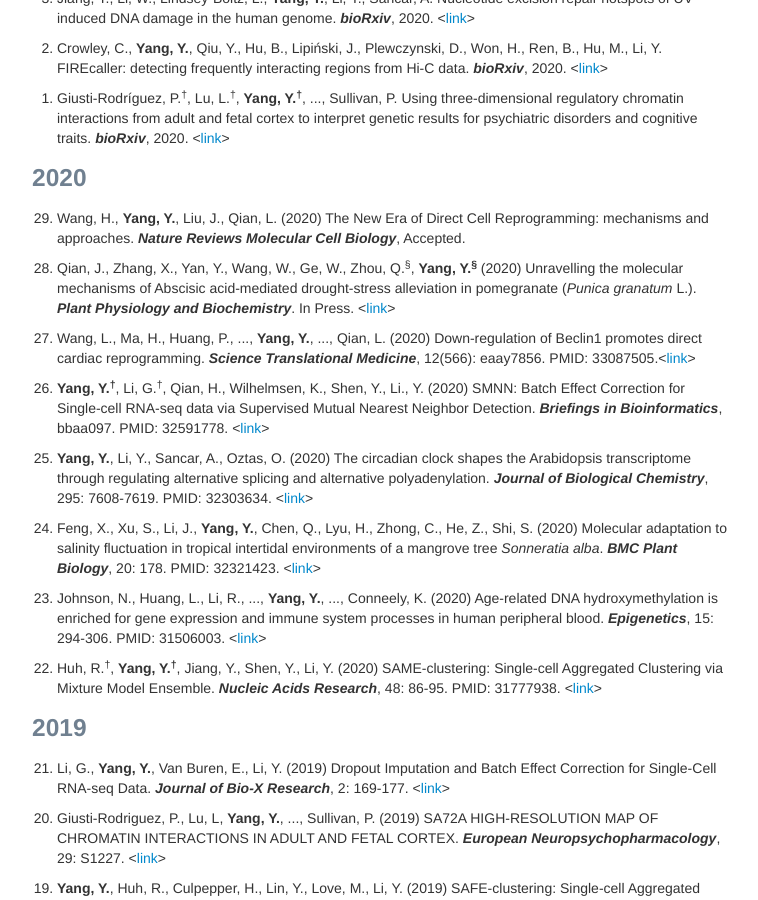
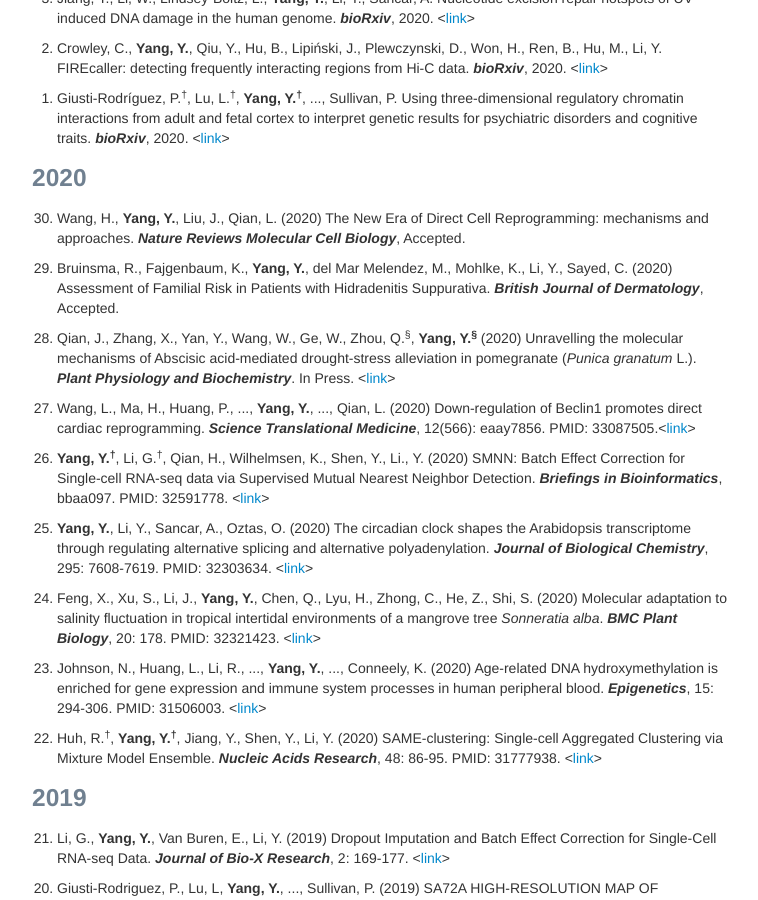
Before and after one commit to yycunc/yycunc.github.io, a Jekyll site: the page built from pages/pubs.md, in a window 1280 px wide and 900 px high, scrolled down 356 px. Shown: the whole window, without its empty margins (258-1016 px from the left). Built offline with Jekyll 4.4.1, drawn with Linux system fonts in a browser that asks for light colours.

Commit message:
Update pubs.md

```diff
--- a/pages/pubs.md
+++ b/pages/pubs.md
@@ -23,7 +23,9 @@ title: Yuchen Yang's publications
 <ol start="1"> <li>Giusti-Rodríguez, P.<sup>&dagger;</sup>, Lu, L.<sup>&dagger;</sup>, <b>Yang, Y.<sup>&dagger;</sup></b>, ..., Sullivan, P. Using three-dimensional regulatory chromatin interactions from adult and fetal cortex to interpret genetic results for psychiatric disorders and cognitive traits. <i><b>bioRxiv</b></i>, 2020. <<a href="https://www.biorxiv.org/content/10.1101/406330v1.full">link</a>></li></ol>
 
 ### 2020
-<ol start="29"> <li>Wang, H., <b>Yang, Y.</b>, Liu, J., Qian, L. (2020) The New Era of Direct Cell Reprogramming: mechanisms and approaches. <i><b>Nature Reviews Molecular Cell Biology</b></i>, Accepted.</li></ol>
+<ol start="30"> <li>Wang, H., <b>Yang, Y.</b>, Liu, J., Qian, L. (2020) The New Era of Direct Cell Reprogramming: mechanisms and approaches. <i><b>Nature Reviews Molecular Cell Biology</b></i>, Accepted.</li></ol>
+
+<ol start="29"> <li>Bruinsma, R., Fajgenbaum, K., <b>Yang, Y.</b>, del Mar Melendez, M., Mohlke, K., Li, Y., Sayed, C. (2020) Assessment of Familial Risk in Patients with Hidradenitis Suppurativa. <i><b>British Journal of Dermatology</b></i>, Accepted.</li></ol>
 
 <ol start="28"> <li>Qian, J., Zhang, X., Yan, Y., Wang, W., Ge, W., Zhou, Q.<sup>&sect;</sup>, <b>Yang, Y.<sup>&sect;</sup></b> (2020) Unravelling the molecular mechanisms of Abscisic acid-mediated drought-stress alleviation in pomegranate (<i>Punica granatum</i> L.). <i><b>Plant Physiology and Biochemistry</b></i>. In Press. <<a href="https://www.sciencedirect.com/science/article/abs/pii/S0981942820305222">link</a>></li></ol>
 
```
